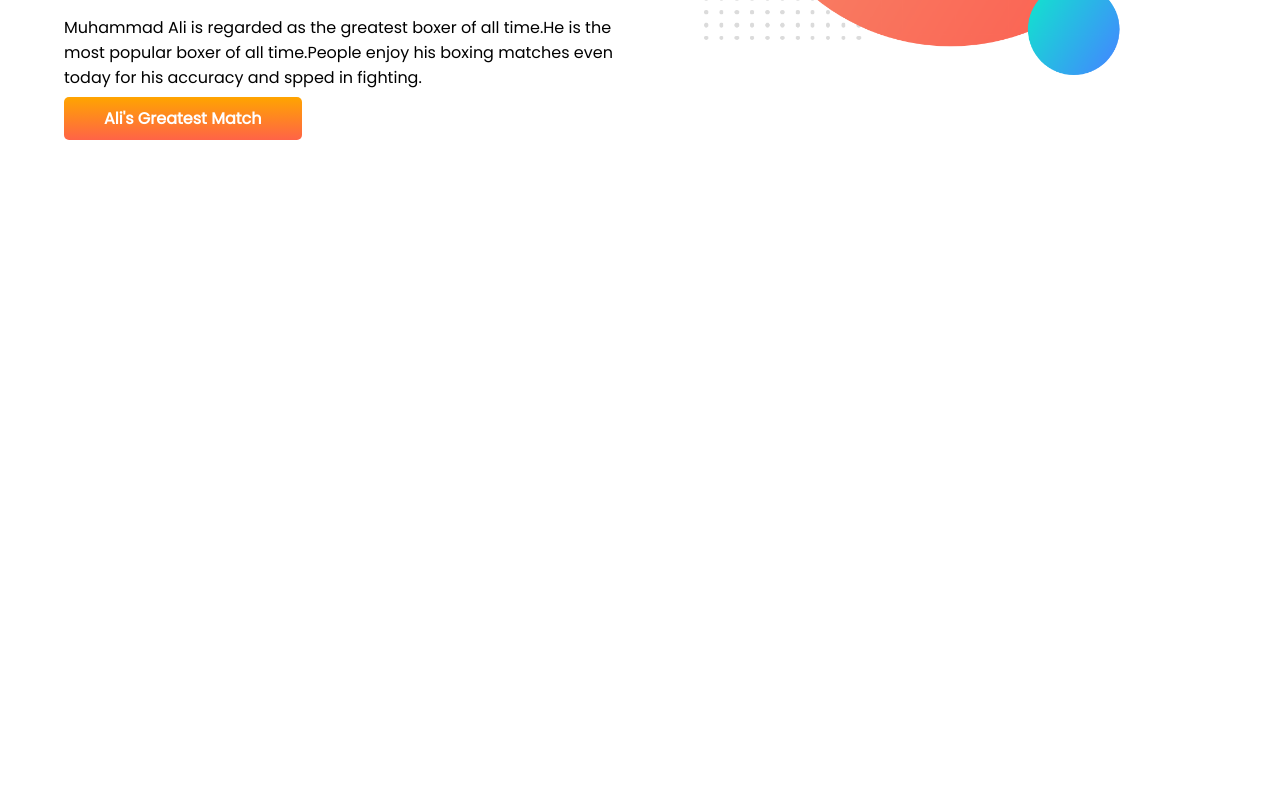
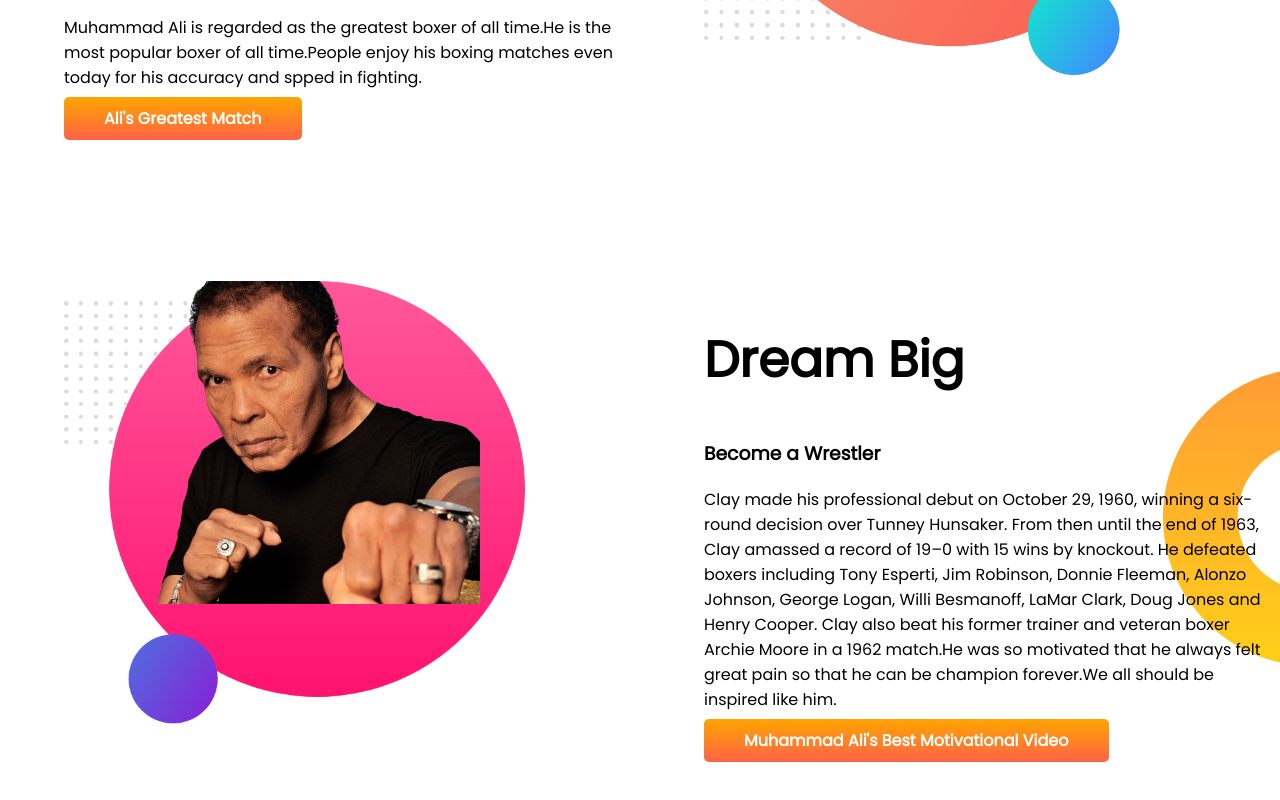
Before and after one commit to mdmahdinmoin/developer-portfolio, a plain HTML site: page index.html in a window 1280 px wide. Shown: the part 382-1182 px from the top of the page. Before the commit the page ends 800 px from the top, so only its background shows below. Drawn offline with Linux system fonts and the light colour scheme.

Commit message:
dream added

```diff
--- a/index.html
+++ b/index.html
@@ -28,6 +28,23 @@
                <img src="images/muhammad ali-picture-with-bg.png" alt="">
           </div>
      </section>
+     <section class="dream-big">
+          <div class="half-width">
+               <img src="images/R-new-one.png" alt="">
+          </div>
+          <div class="half-width">
+               <h1>Dream Big</h1>
+               <h3>Become a Wrestler</h3>
+               <p>Clay made his professional debut on October 29, 1960, winning a six-round decision over Tunney
+                    Hunsaker. From then until the end of 1963, Clay amassed a record of 19–0 with 15 wins by knockout.
+                    He defeated boxers including Tony Esperti, Jim Robinson, Donnie Fleeman, Alonzo Johnson, George
+                    Logan, Willi Besmanoff, LaMar Clark, Doug Jones and Henry Cooper. Clay also beat his former trainer
+                    and veteran boxer Archie Moore in a 1962 match.He was so motivated that he always felt great pain so
+                    that he can be champion forever.We all should be inspired like him.</p>
+               <a class="link-button" target="_blank" href="https://www.youtube.com/watch?v=kFhIQ-XEeac=">Muhammad Ali's
+                    Best Motivational Video</a>
+          </div>
+     </section>
 </body>
 
 </html>
--- a/style.css
+++ b/style.css
@@ -13,6 +13,7 @@ h1 {
 
 section {
     display: flex;
+    margin-bottom: 150px;
 }
 
 .half-width {
@@ -37,3 +38,9 @@ section {
     background-image: url(images/top-banner.png);
     background-repeat: no-repeat;
 }
+
+.dream-big {
+    background-image: url(images/dream-bg.png);
+    background-repeat: no-repeat;
+    background-position: right;
+}
```
Also changed, not shown: images/R-new-one.png (added).
